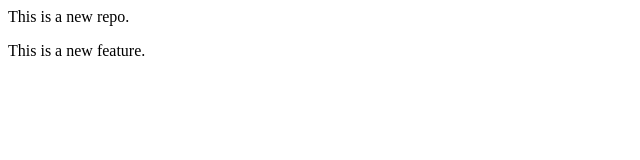
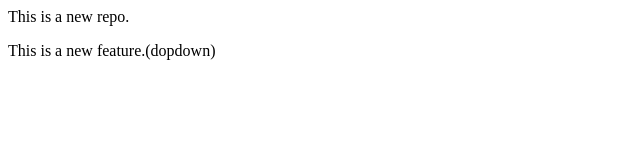
Before and after one commit to 9327-102/localrepo, a plain HTML site: page index.html in a window 1280 px wide. Shown: the full height of the page, 0-640 px from the left. Drawn offline with Linux system fonts and the light colour scheme.

```diff
--- a/index.html
+++ b/index.html
@@ -1,2 +1,2 @@
 <p>This is a new repo.</p>
-<p>This is a new feature.</p>
+<p>This is a new feature.(dopdown)</p>
```
